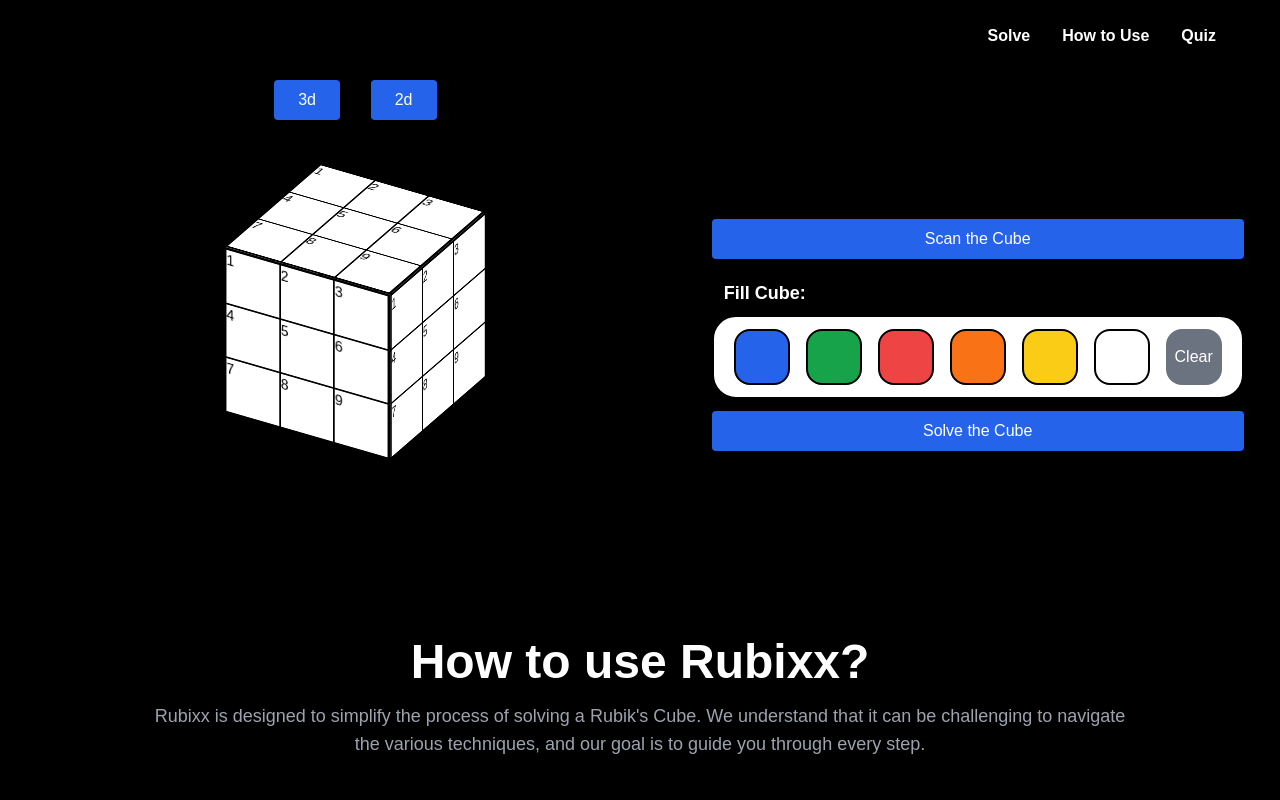
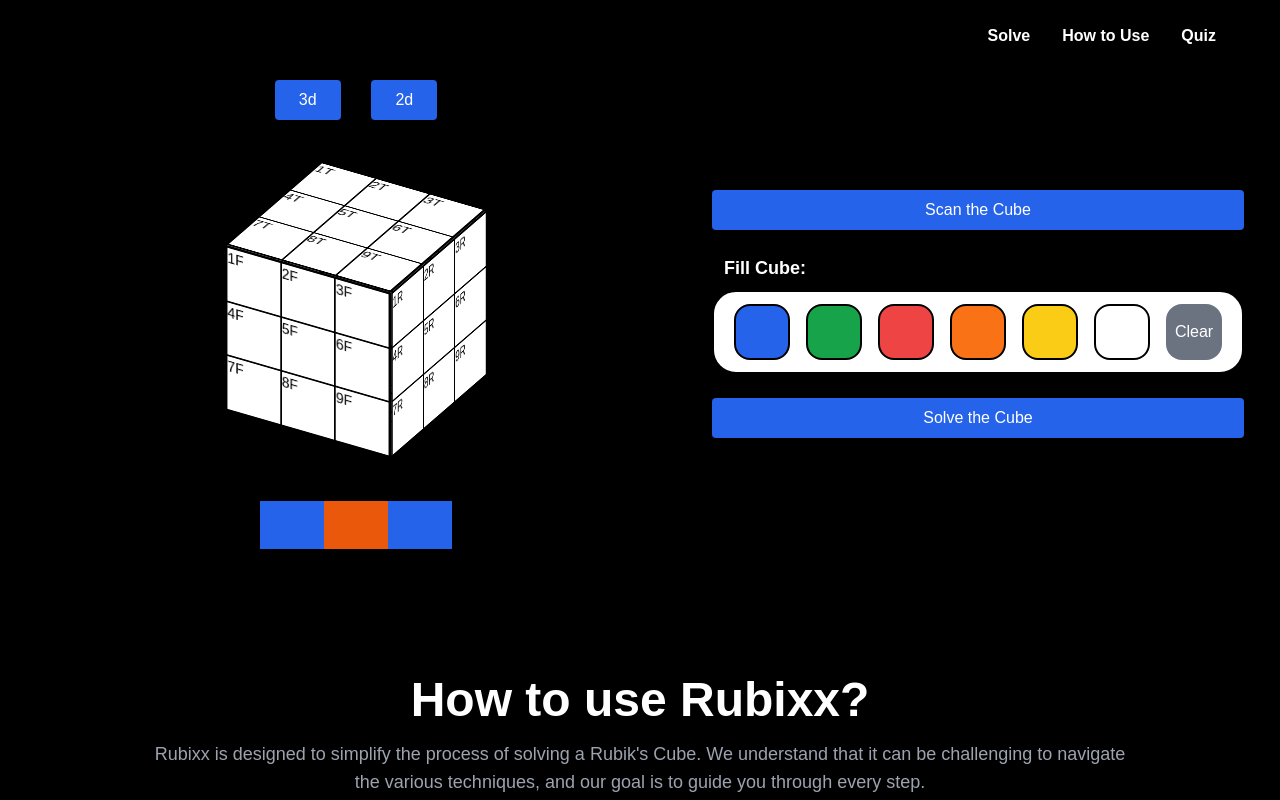
Before and after one commit to jATM0S/Rubixx, a React (Vite) app in the folder frontend/: page /solve in a window 1280 px wide. Shown: the top 800 px of the page. Built offline with nearby package versions, Linux system fonts and the light colour scheme.

Commit message:
cube transition and 3d cube rotation

```diff
--- a/frontend/src/components/cube.css
+++ b/frontend/src/components/cube.css
@@ -3,7 +3,7 @@
   justify-content: center;
   align-items: center;
   transform-style: preserve-3d;
-  transform: rotateX(-30deg) rotateY(-30deg);
+  transition: transform 1s ease-in-out;
 }
 
 .face3d {
@@ -11,6 +11,7 @@
   width: 12rem;
   height: 12rem;
   border: 1px solid black;
+  transition: transform 0.5s ease-in-out;
 }
 
 .front3d {
@@ -38,33 +39,39 @@
 }
 
 .cube2d {
-  translate:-5rem 2rem ;
+  translate:-5rem -3rem;
   gap: 0;
+  transition: transform 1s ease-in-out;
 }
 
 .face2d {
-  border:1px solid black;
+  position: absolute;
+  border: 1px solid black;
   width: 9rem;
   height: 9rem;
+  transition: transform 0.5s ease-in-out;
 }
 
 .front2d {
-  translate:0 9rem;
+  transform: translate(-4rem, 0);
+}
+
+.left2d {
+  transform: translate(-14rem, 0);
+}
+
+.right2d {
+  transform: translate(6rem, 0);
 }
 
 .back2d {
-  translate: 20rem;
+  transform: translate(16rem, 0);
 }
 
-.left2d {
-translate:-10rem -9rem}
-
-.right2d {
-translate: 10rem -18rem;}
-
 .top2d {
-translate:0 -37rem
+  transform: translate(-4rem, -10rem);
 }
 
 .bottom2d {
-translate:0 -26rem}
+  transform: translate(-4rem, 10rem);
+}
--- a/frontend/src/components/cube.jsx
+++ b/frontend/src/components/cube.jsx
@@ -3,19 +3,30 @@ import "./cube.css";
 
 const Cube = ({ cubeColors, currentColor, setCubeColors }) => {
   const [typeOfCube, setType] = useState("3d");
+  const [rotation, setRotation] = useState({ y: -30, z: 0 });
+  const [hidden, setHidden] = useState(false);
+
   return (
-    <div className={` w-2/4 h-[510px]`}>
+    <div className={`w-2/4 h-[500px] flex flex-col justify-center`}>
       <div className="w-full flex justify-center ">
         <div className="flex justify-evenly w-56 ">
           <button
-            className="bg-blue-600 text-white py-2 px-6 rounded hover:bg-blue-700 transition duration-300"
-            onClick={() => setType("3d")}
+            className="bg-blue-600 text-white py-2 px-6 rounded hover:bg-blue-700 transition duration-300 "
+            onClick={() => {
+              setType("3d");
+              setRotation((prev) => ({ z: 0, y: -30 }));
+              setHidden(false);
+            }}
           >
             3d
           </button>
           <button
             className="bg-blue-600 text-white py-2 px-6 rounded hover:bg-blue-700 transition duration-300 active:bg-blue-700"
-            onClick={() => setType("2d")}
+            onClick={() => {
+              setType("2d");
+              setRotation((prev) => ({ z: 0, y: 0 }));
+              setHidden(true);
+            }}
           >
             2d
           </button>
@@ -24,12 +35,17 @@ const Cube = ({ cubeColors, currentColor, setCubeColors }) => {
 
       <div
         className={`${
-          typeOfCube == "3d" ? "h-96" : "h-[480px]"
-        } w-full flex justify-center `}
+          typeOfCube == "3d" ? "h-[381px]" : "h-[430px]"
+        } w-full flex justify-center items-center`}
       >
-        <div className={`cube${typeOfCube}`}>
+        <div
+          className={`cube${typeOfCube} w-2 h-2`}
+          style={{
+            transform: `rotateX(-30deg) rotateY(${rotation.y}deg) rotateZ(${rotation.z}deg)`,
+          }}
+        >
           <div
-            className={`face${typeOfCube} front${typeOfCube} grid grid-cols-3 gap-0 border-2 `}
+            className={`face${typeOfCube} front${typeOfCube} grid grid-cols-3 gap-0 border-2 select-none`}
           >
             {Array(9)
               .fill(null)
@@ -45,12 +61,12 @@ const Cube = ({ cubeColors, currentColor, setCubeColors }) => {
                     })
                   }
                 >
-                  {index + 1}
+                  {index + 1}F
                 </div>
               ))}
           </div>
           <div
-            className={`face${typeOfCube} back${typeOfCube} grid grid-cols-3 gap-0 border-2`}
+            className={`face${typeOfCube} back${typeOfCube} grid grid-cols-3 gap-0 border-2 select-none `}
           >
             {Array(9)
               .fill(null)
@@ -66,12 +82,12 @@ const Cube = ({ cubeColors, currentColor, setCubeColors }) => {
                     })
                   }
                 >
-                  {index + 1}
+                  {index + 1}B
                 </div>
               ))}
           </div>
           <div
-            className={`face${typeOfCube} left${typeOfCube} grid grid-cols-3 gap-0 border-2`}
+            className={`face${typeOfCube} left${typeOfCube} grid grid-cols-3 gap-0 border-2 select-none`}
           >
             {Array(9)
               .fill(null)
@@ -87,12 +103,12 @@ const Cube = ({ cubeColors, currentColor, setCubeColors }) => {
                     })
                   }
                 >
-                  {index + 1}
+                  {index + 1}L
                 </div>
               ))}
           </div>
           <div
-            className={`face${typeOfCube} right${typeOfCube} grid grid-cols-3 gap-0 border-2`}
+            className={`face${typeOfCube} right${typeOfCube} grid grid-cols-3 gap-0 border-2 select-none`}
           >
             {Array(9)
               .fill(null)
@@ -108,12 +124,12 @@ const Cube = ({ cubeColors, currentColor, setCubeColors }) => {
                     })
                   }
                 >
-                  {index + 1}
+                  {index + 1}R
                 </div>
               ))}
           </div>
           <div
-            className={`face${typeOfCube} top${typeOfCube} grid grid-cols-3 gap-0 border-2`}
+            className={`face${typeOfCube} top${typeOfCube} grid grid-cols-3 gap-0 border-2 select-none`}
           >
             {Array(9)
               .fill(null)
@@ -129,12 +145,12 @@ const Cube = ({ cubeColors, currentColor, setCubeColors }) => {
                     })
                   }
                 >
-                  {index + 1}
+                  {index + 1}T
                 </div>
               ))}
           </div>
           <div
-            className={`face${typeOfCube} bottom${typeOfCube} grid grid-cols-3 gap-0 border-2`}
+            className={`face${typeOfCube} bottom${typeOfCube} grid grid-cols-3 gap-0 border-2 select-none`}
           >
             {Array(9)
               .fill(null)
@@ -150,12 +166,34 @@ const Cube = ({ cubeColors, currentColor, setCubeColors }) => {
                     })
                   }
                 >
-                  {index + 1}
+                  {index + 1}B
                 </div>
               ))}
           </div>
         </div>
       </div>
+
+      <div
+        className={`${
+          hidden ? "hidden" : ""
+        } flex justify-center align-middle `}
+      >
+        <div
+          className="bg-blue-600 w-16 h-12"
+          onClick={() => setRotation((prev) => ({ z: prev.z, y: prev.y - 90 }))}
+        ></div>
+        <div
+          className="bg-orange-600 w-16 h-12"
+          onClick={() =>
+            setRotation((prev) => ({ z: prev.z - 180, y: prev.y }))
+          }
+        ></div>
+
+        <div
+          className="bg-blue-600 w-16 h-12"
+          onClick={() => setRotation((prev) => ({ z: prev.z, y: prev.y + 90 }))}
+        ></div>
+      </div>
     </div>
   );
 };
--- a/frontend/src/components/solve.jsx
+++ b/frontend/src/components/solve.jsx
@@ -1,6 +1,8 @@
 import React, { useRef, useEffect, useState } from "react";
 import "./cube.css";
 import Cube from "./cube"
+
+
 const Solve = ({ onClose }) => {
   const [currentColor, setCurrentColor] = useState("bg-white");
   const initialFaceColors = Array(9).fill("bg-white"); // Initial colors for each face
@@ -97,8 +99,8 @@ const Solve = ({ onClose }) => {
   };
 
   return (
-    <div className="pt-20">
-      <div className="flex justify-evenly flex-wrap">
+    <div className="py-16">
+      <div className="flex justify-evenly flex-wrap ">
 
         {/*cube */}
         <Cube
@@ -106,25 +108,24 @@ const Solve = ({ onClose }) => {
           currentColor={currentColor}
           setCubeColors={setCubeColors}
         />
-
         {/* menu */}
-        <div className="border border-black flex flex-col justify-center ">
+        <div className=" flex flex-col justify-center">
           <button
             // onClick={}
-            className="bg-blue-600 text-white py-2 px-6 rounded hover:bg-blue-700 transition duration-300"
+            className="bg-blue-600 text-white py-2 px-6 my-2 rounded hover:bg-blue-700 transition duration-300"
           >
             Scan the Cube
           </button>
 
           {/* fillcube section */}
-          <div className="my-3">
-            <p className=" text-white font-bold text-lg select-none py-2 px-3">
+          <div className="my-2">
+            <p className=" text-white font-bold text-lg select-none my-2 px-3 ">
               Fill Cube:
             </p>
 
             {/* colors */}
             <div
-              className={`${currentColor} border-2 border-black p-3 rounded-3xl flex align-middle justify-center`}
+              className={`${currentColor} border-2 border-black p-3 mb-2 rounded-3xl flex align-middle justify-center`}
             >
               <div
                 className="bg-blue-600 border-2 border-black h-14 w-14 rounded-2xl mx-2"
@@ -191,7 +192,7 @@ const Solve = ({ onClose }) => {
           {/* sends the cube notation to solve */}
           <button
             onClick={solve_cube}
-            className="bg-blue-600 text-white py-2 px-6 rounded hover:bg-blue-700 transition duration-300"
+            className="bg-blue-600 text-white py-2 px-6 my-2 rounded hover:bg-blue-700 transition duration-300"
           >
             Solve the Cube
           </button>
```
